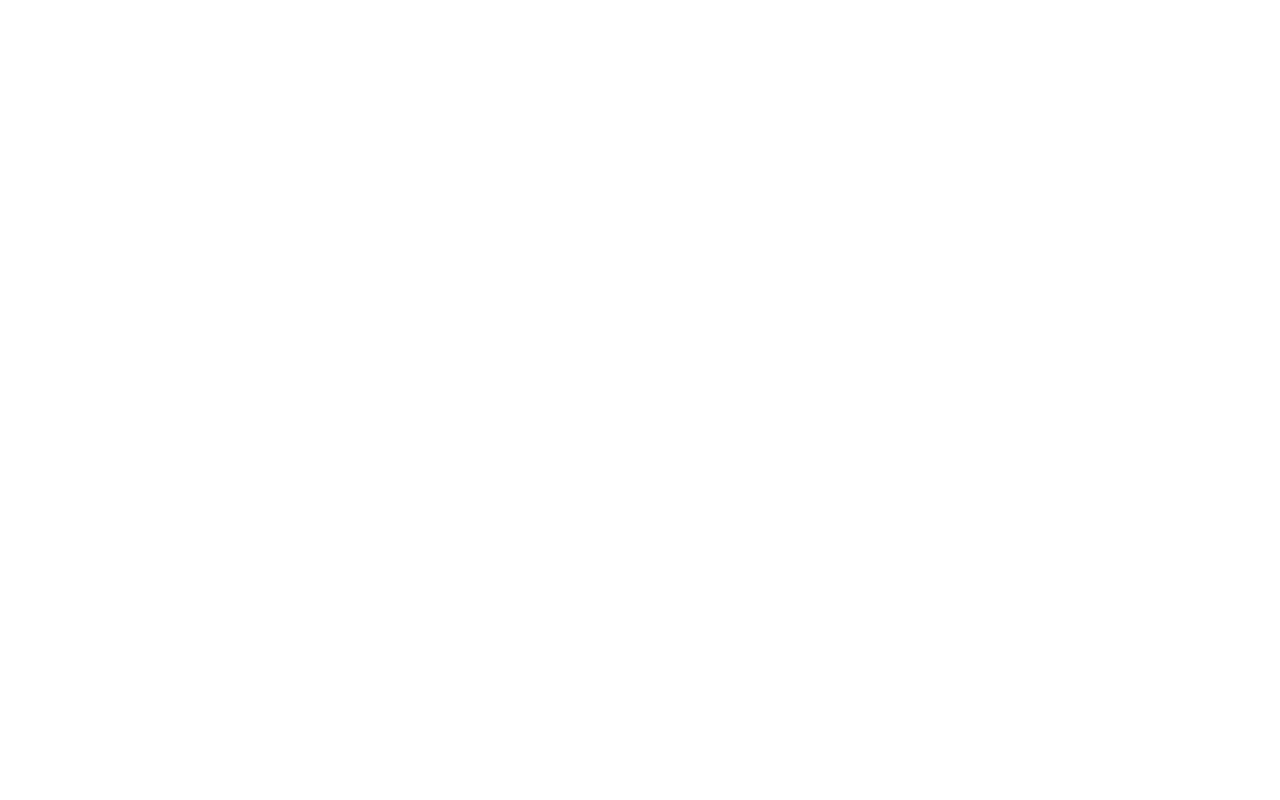
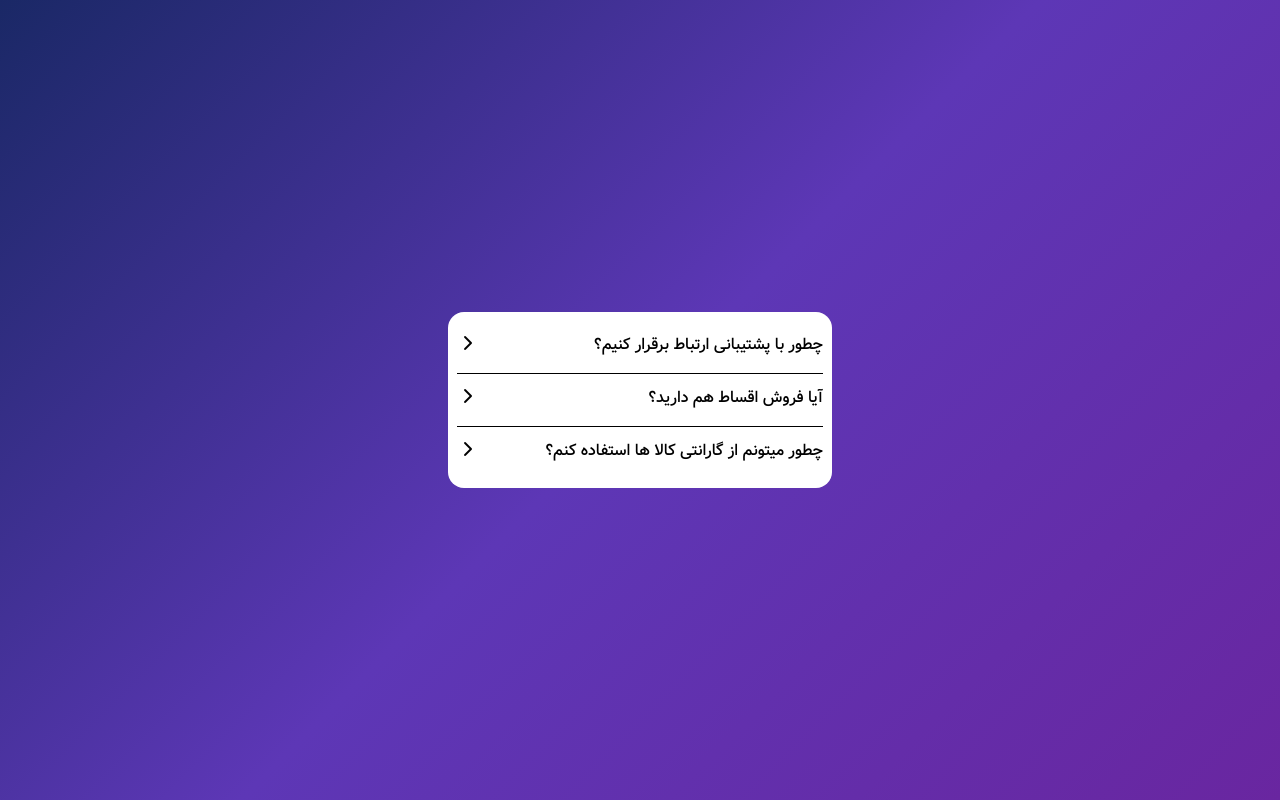
Before and after one commit to tahahemati89/Questions-menu, a website: page index.html in a window 1280 px wide. Drawn offline with Linux system fonts and the light colour scheme.

Commit message:
Final projet commit

```diff
--- a/index.html
+++ b/index.html
@@ -1,12 +1,68 @@
 <!DOCTYPE html>
-<html lang="en">
+<html lang="en" dir="rtl">
+
 <head>
     <meta charset="UTF-8">
     <meta name="viewport" content="width=device-width, initial-scale=1.0">
     <title>Document</title>
+    <link rel="stylesheet" href="https://cdnjs.cloudflare.com/ajax/libs/font-awesome/7.3.1/css/all.min.css">
     <link rel="stylesheet" href="./dist/output.css">
 </head>
+
 <body>
 
+    <!-- Container Box -->
+    <div class=" w-96 bg-white p-2 border-[0.5px] border-white/20 rounded-2xl backdrop-blur-2xl">
+        <ul>
+            <li class="py-3 hover:bg-black/5 hover:text-black/80">
+                <section class="question-item flex justify-between">
+                    <h3 class="select-none">چطور با پشتیبانی ارتباط برقرار کنیم؟</h3>
+                    <button><i class="fa-solid fa-chevron-right close-btn transition-all duration-200"></i></button>
+                </section>
+                <section
+                    class="answer-item h-0 overflow-hidden text-[14px] pr-2 text-black/80 font-light pt-1 transition-all duration-200">
+                    <p>
+                        لورم ایپسوم متن ساختگی با تولید سادگی نامفهوم از صنعت چاپ، و با استفاده از طراحان گرافیک است،
+                        چاپگرها و متون بلکه روزنامه و مجله در ستون و سطرآنچنان که
+                    </p>
+                </section>
+            </li>
+
+            <li class="py-3 border-y-1 hover:bg-black/5 hover:text-black/80">
+                <section class="question-item flex justify-between">
+                    <h3 class="select-none">آیا فروش اقساط هم دارید؟</h3>
+                    <button><i class="fa-solid fa-chevron-right close-btn transition-all duration-200"></i></button>
+                </section>
+                <section
+                    class="answer-item h-0 overflow-hidden text-[14px] pr-2 text-black/80 font-light pt-1 transition-all duration-200">
+                    <p>
+                        لورم ایپسوم متن ساختگی با تولید سادگی نامفهوم از صنعت چاپ، و با استفاده از طراحان گرافیک است،
+                        چاپگرها و متون بلکه روزنامه و مجله در ستون و سطرآنچنان که لازم است، و برای شرایط فعلی تکنولوژی
+                        مورد نیاز، و
+                    </p>
+                </section>
+            </li>
+
+            <li class=" py-3 hover:bg-black/5 hover:text-black/80">
+                <section class="question-item flex justify-between">
+                    <h3 class="select-none">چطور میتونم از گارانتی کالا ها استفاده کنم؟</h3>
+                    <button><i class="fa-solid fa-chevron-right close-btn transition-all duration-200"></i></button>
+                </section>
+                <section
+                    class="answer-item h-0 overflow-hidden text-[14px] pr-2 text-black/80 font-light pt-1 transition-all duration-200"">
+                        <p>
+                            لورم ایپسوم متن ساختگی با تولید سادگی نامفهوم از صنعت چاپ، و با استفاده از طراحان گرافیک
+                            است،
+                            چاپگرها و متون بلکه روزنامه و مجله
+                        </p>
+                    </section>
+            </li>
+        </ul>
+    </div>
+
+    <!-- Scripts -->
+    <script src=" ./src/main.js">
+    </script>
 </body>
+
 </html>
--- a/src/input.css
+++ b/src/input.css
@@ -1 +1,15 @@
 @import "tailwindcss";
+
+@font-face {
+    font-family: vazir;
+    src: url(../fonts/Vazir-Medium-FD-WOL.ttf);
+}
+
+body {
+    height: 100vh;
+    background-image: linear-gradient(135deg, #1a2866 0%, #5d37b6 50%, #6926a0 100%);
+    display: flex;
+    justify-content: center;
+    align-items: center;
+    font-family: vazir;
+}
--- a/src/main.js
+++ b/src/main.js
@@ -0,0 +1,30 @@
+// Elements
+const questionItem = document.querySelectorAll("li");
+
+// Accordion
+questionItem.forEach((item) => {
+  item.addEventListener("click", () => {
+    const answer = item.querySelector(".answer-item");
+    const button = item.querySelector(".close-btn");
+
+    // Save current state
+    const wasOpen = answer.classList.contains("active");
+
+    // Close all open answers
+    document.querySelectorAll(".answer-item.active").forEach((openAnswer) => {
+      openAnswer.style.height = "0px";
+      openAnswer.classList.remove("active");
+
+      const openButton = openAnswer.closest("li").querySelector(".close-btn");
+
+      openButton.classList.remove("rotate-90");
+    });
+
+    // Open current answer if it was closed
+    if (!wasOpen) {
+      answer.style.height = `${answer.scrollHeight}px`;
+      answer.classList.add("active");
+      button.classList.add("rotate-90");
+    }
+  });
+});
```
Also changed, not shown: dist/output.css, fonts/Vazir-Medium-FD-WOL.ttf (added).
